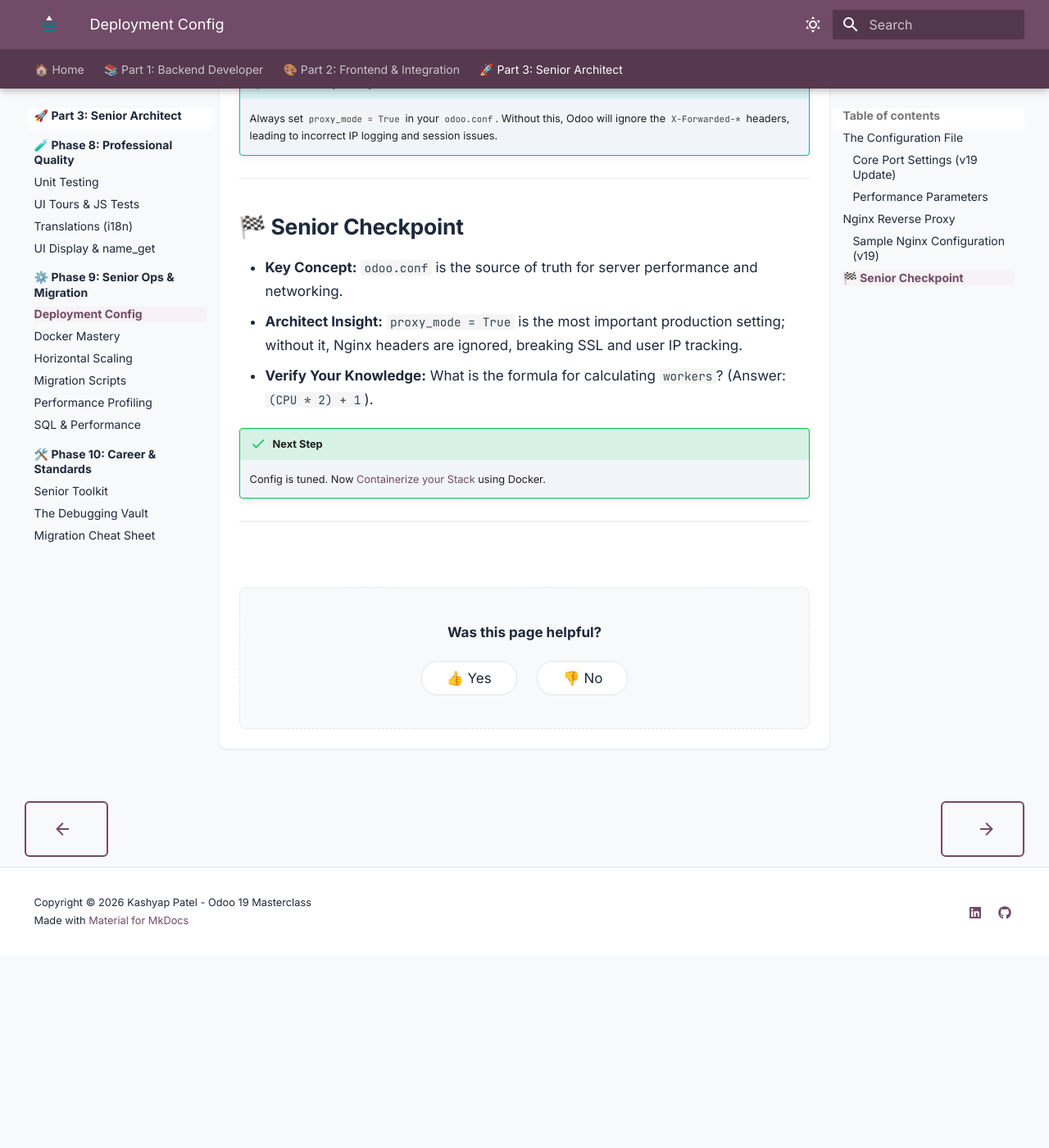
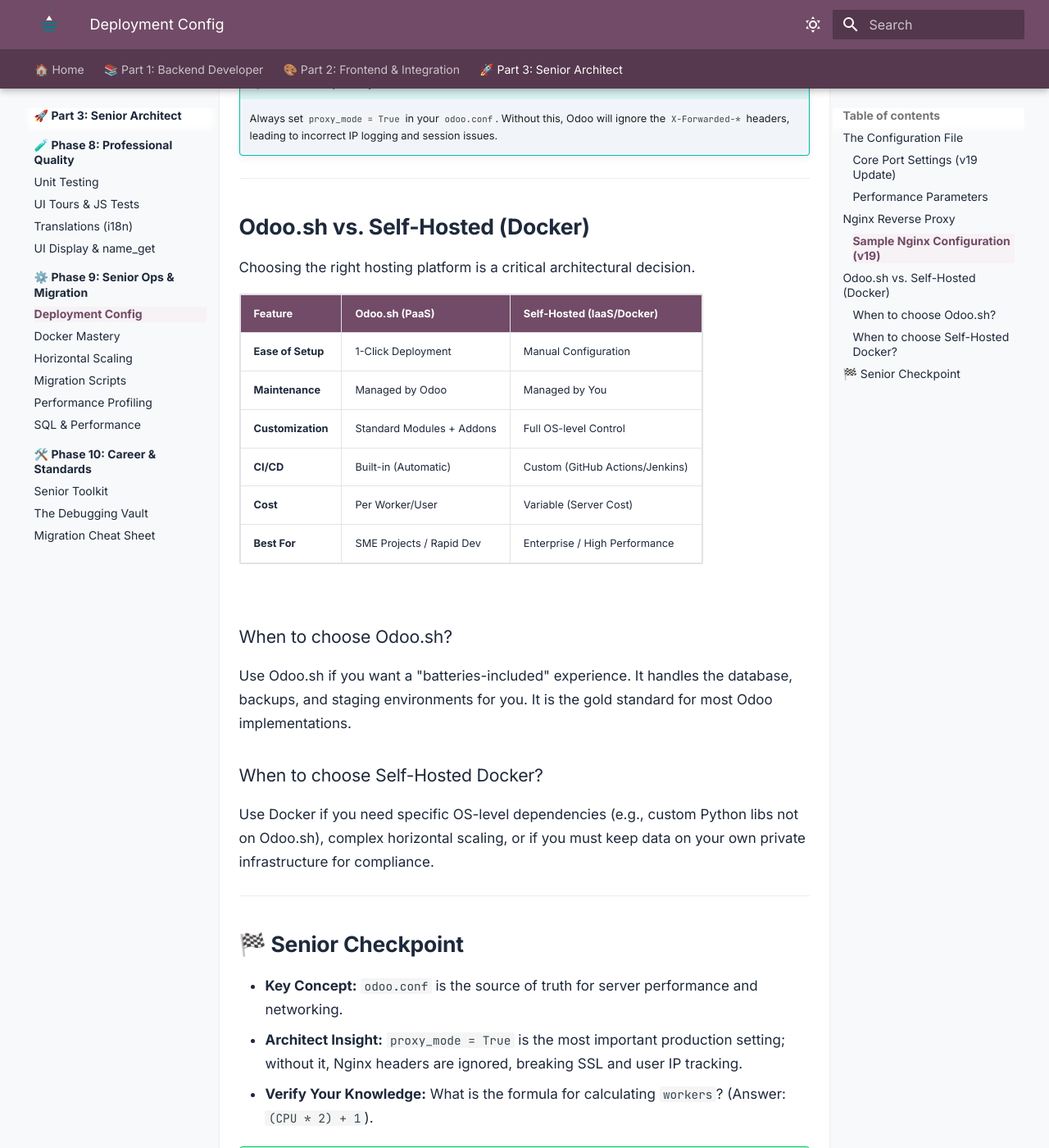
Before and after one commit to Kashyap-001/odoo19-docs, an MkDocs documentation site: the page built from docs/deployment/config.md, in a window 1280 px wide and 1400 px high, scrolled down 1956 px. Shown: the whole window at 82% size. Built offline with MkDocs 1.6.1 and Material for MkDocs 9.7.7, drawn with Linux system fonts in a browser that asks for light colours; before the commit the page ends 3121 px from its top, so only the background shows below that.

Commit message:
docs: finalize senior content gaps (model comparison, O2M copy pitfalls, Command tuple logic, Odoo.sh)

```diff
--- a/docs/deployment/config.md
+++ b/docs/deployment/config.md
@@ -66,6 +66,27 @@
 
 ---
 
+## Odoo.sh vs. Self-Hosted (Docker)
+
+Choosing the right hosting platform is a critical architectural decision.
+
+| Feature | Odoo.sh (PaaS) | Self-Hosted (IaaS/Docker) |
+| :--- | :--- | :--- |
+| **Ease of Setup** | 1-Click Deployment | Manual Configuration |
+| **Maintenance** | Managed by Odoo | Managed by You |
+| **Customization** | Standard Modules + Addons | Full OS-level Control |
+| **CI/CD** | Built-in (Automatic) | Custom (GitHub Actions/Jenkins) |
+| **Cost** | Per Worker/User | Variable (Server Cost) |
+| **Best For** | SME Projects / Rapid Dev | Enterprise / High Performance |
+
+### When to choose Odoo.sh?
+Use Odoo.sh if you want a "batteries-included" experience. It handles the database, backups, and staging environments for you. It is the gold standard for most Odoo implementations.
+
+### When to choose Self-Hosted Docker?
+Use Docker if you need specific OS-level dependencies (e.g., custom Python libs not on Odoo.sh), complex horizontal scaling, or if you must keep data on your own private infrastructure for compliance.
+
+---
+
 ## 🏁 Senior Checkpoint
 *   **Key Concept:** `odoo.conf` is the source of truth for server performance and networking.
 *   **Architect Insight:** `proxy_mode = True` is the most important production setting; without it, Nginx headers are ignored, breaking SSL and user IP tracking.
```
Also changed, not shown: docs/crud/write.md (+22 -0 lines), docs/foundation/models.md (+7 -4 lines).
